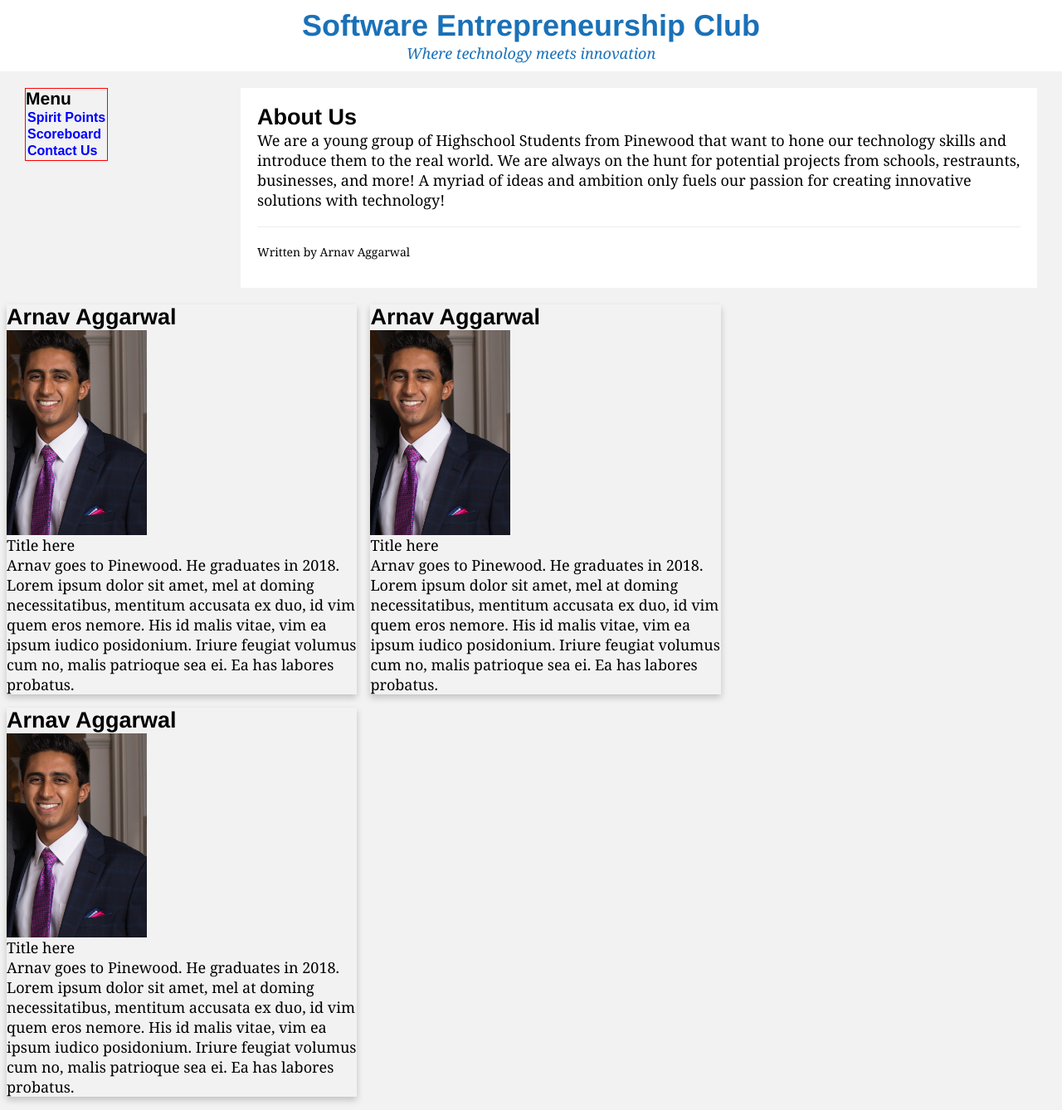
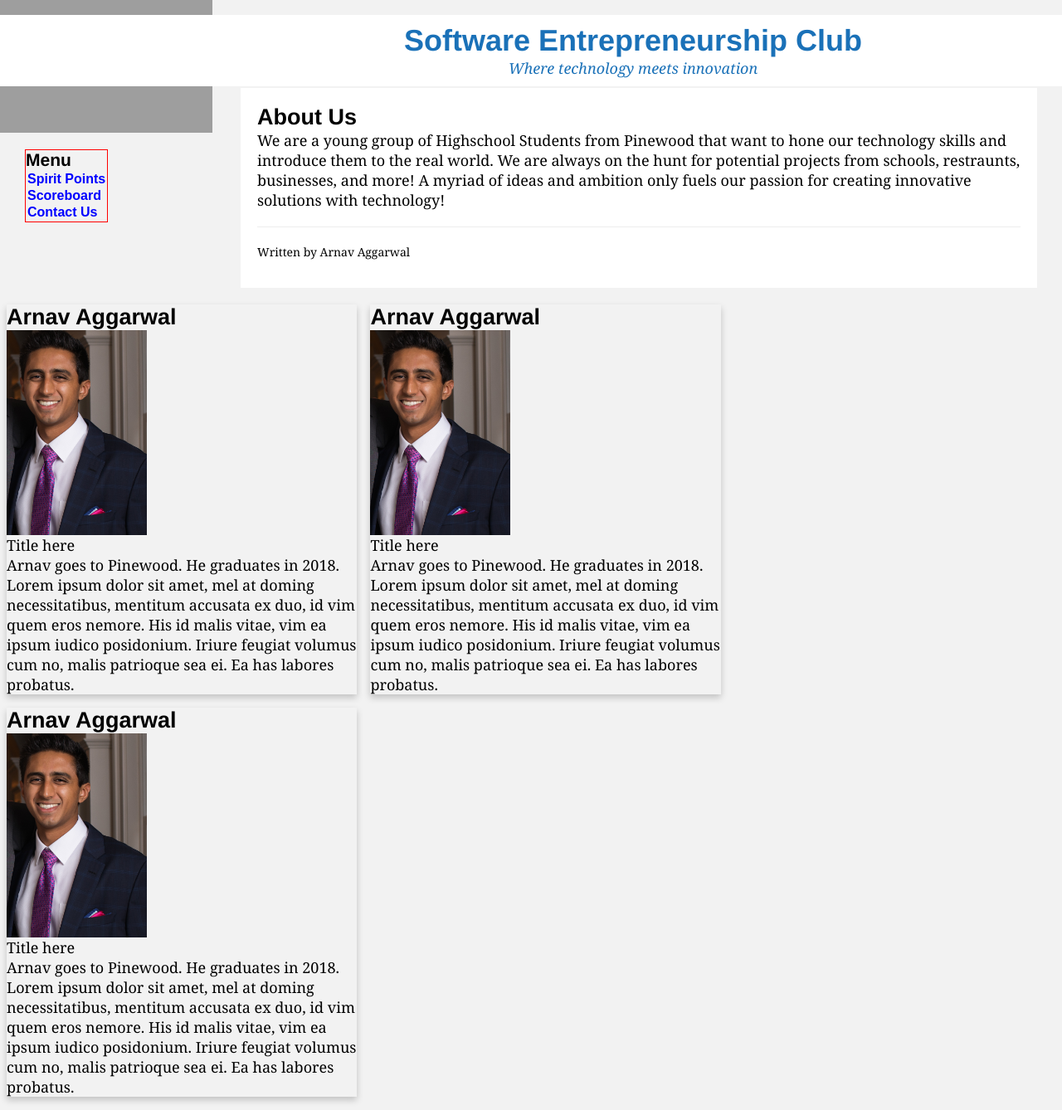
Before and after one commit to Nav-aggarwal09/PWGameScore, a PHP site: page /Homepage/club_homepage.html in a window 1280 px wide. Shown: the whole page at 83% size. Run offline with PHP 8.4, Linux system fonts and the light colour scheme; lists and menus that the app fills with data are empty; grey boxes are pictures that could not be loaded.

Commit message:
Add files via upload

```diff
--- a/Homepage/club_homepage.html
+++ b/Homepage/club_homepage.html
@@ -1,15 +1,19 @@
 <html>
     <head>
-        <title> CSS project</title>
+        <title> PW Dev Homepage</title>
         <link rel="stylesheet" type="text/css" href="homepage.css">
     </head>
 
     <body>
 
-        <header>
-            <h1>Software Entrepreneurship Club</h1>
-            <em>Where technology meets innovation</em>
-        </header>
+        <div class="header">
+            <img src="https://www.pinewood.edu/uploaded/themes/pinewood_2017/images/pine_logo.svg" class="logo">
+            <header>
+                <h1>Software Entrepreneurship Club</h1>
+                <em>Where technology meets innovation</em>
+            </header>
+        </div>
+
 
         <div id="content-container">
           <article>
--- a/Homepage/homepage.css
+++ b/Homepage/homepage.css
@@ -11,8 +11,32 @@ body {
     background: #f2f2f2
 }
 
+
 h1,h2,h3 {
     font-family: Helvetica, Arial, sans-serif;
+}
+
+.header img {
+    float:left;
+    /*z-index: -1;
+    position: relative;*/
+
+}
+
+.header header {
+    position: relative;
+    top: 18px;
+    left 10px;
+    text-align: center;
+    background: #fff;
+    color: #1a71b8;
+    padding: 10px;
+
+
+}
+.logo {
+    width: 20%;
+    height: 20%;
 }
 
 #menu {
@@ -46,7 +70,9 @@ a:hover {
 }
 
 
-/* Three columns side by side */
+/* Three columns side by side
+9/19/17: Doesn't display side by side
+*/
 .team-column {
     float: left;
     width: 33%;
@@ -74,12 +100,7 @@ a:hover {
     max-width: 40%;
     max-height: 40%;
 }
-header {
-    text-align: center;
-    background: #fff;
-    color: #1a71b8;
-    padding: 10px
-}
+
 
 article {
     background: white;
```
